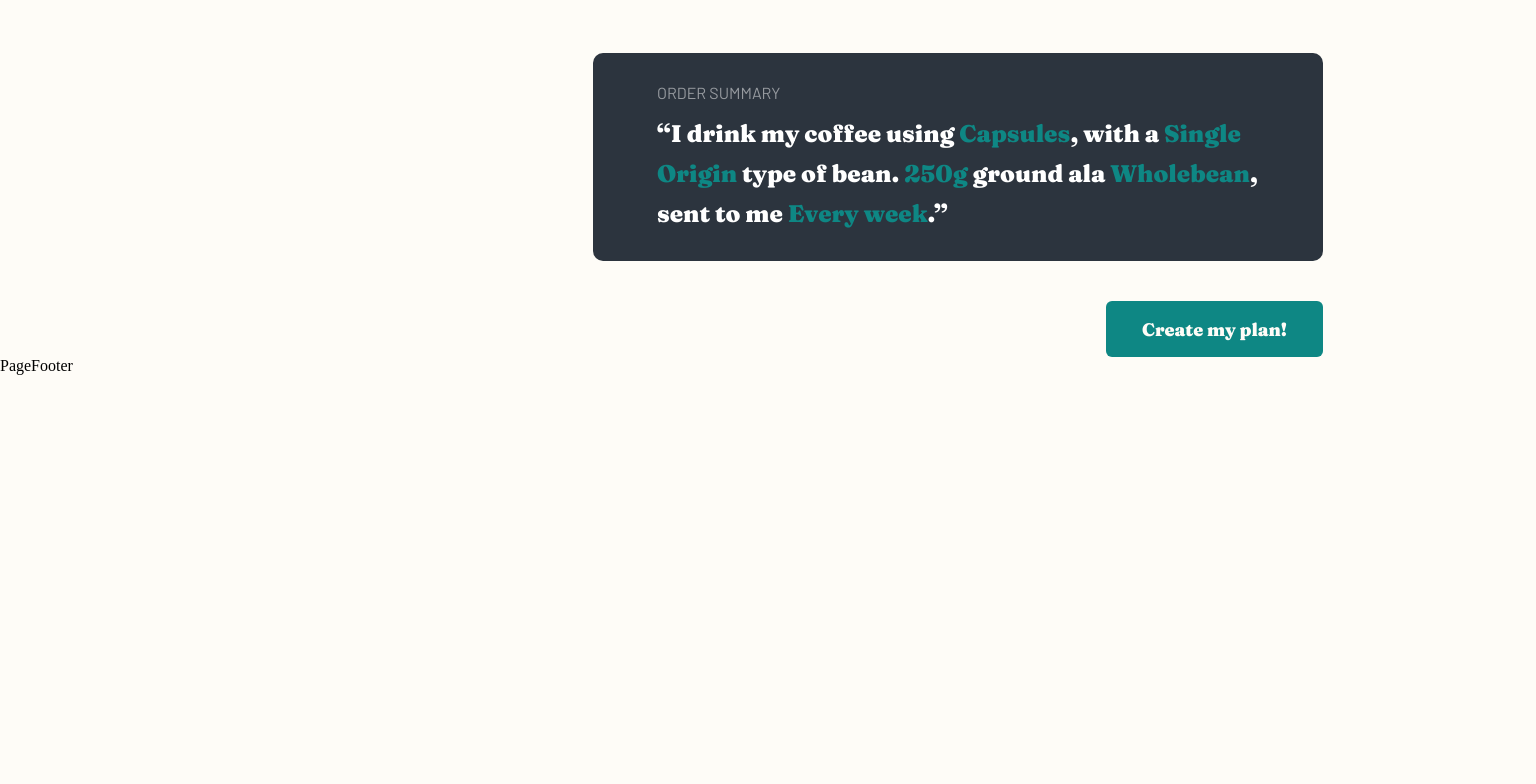
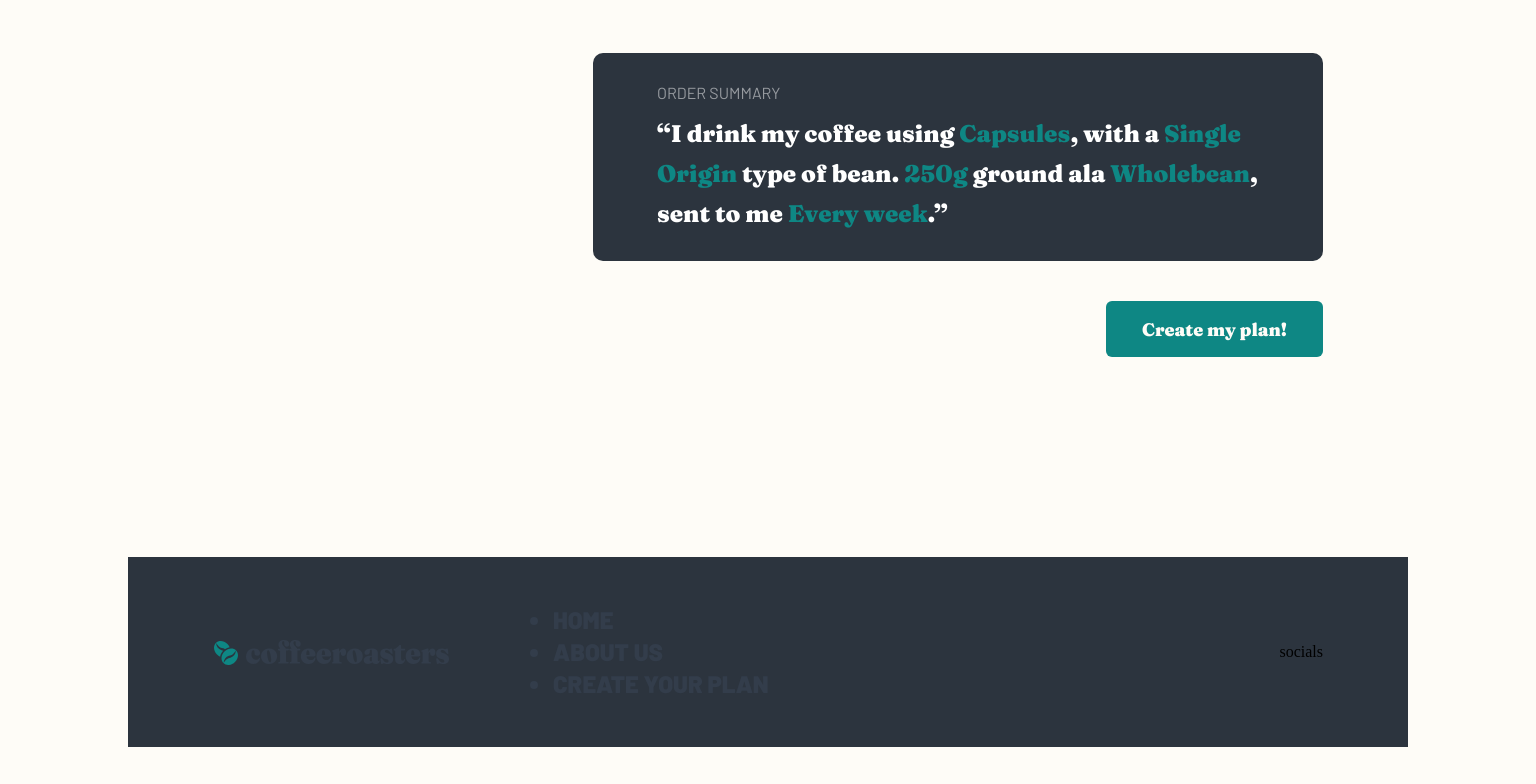
Before and after one commit to Marjolein-Kasman-de-Jong/coffeeroasters, a React (Vite) app: page /subscribe in a window 1536 px wide. Shown: the part 2015-2799 px from the top of the page. Before the commit the page ends 2390 px from the top, so only its background shows below. Built offline with nearby package versions, Linux system fonts and the light colour scheme.

Commit message:
Add page footer content

```diff
--- a/src/sections/page-footer/PageFooter.jsx
+++ b/src/sections/page-footer/PageFooter.jsx
@@ -1,10 +1,18 @@
+// Components
+import CompanyLogo from "../../components/company-logo/CompanyLogo";
+import NavLinks from "../../components/nav-links/NavLinks";
+
 // Styles
 import "./page-footer.css";
 
 export default function PageFooter() {
   return (
     <footer className="page-footer">
-        PageFooter
+        <div>
+          <CompanyLogo />
+          <NavLinks />
+        </div>
+        socials
     </footer>
   )
 }
--- a/src/sections/page-footer/page-footer.css
+++ b/src/sections/page-footer/page-footer.css
@@ -1,11 +1,55 @@
 .page-footer {
+    width: 87.2%;
+    max-width: 327px;
+    margin: 120px auto 72px auto;
+    padding: 54px;
     position: relative;
     z-index: -20;
+    display: flex;
+    flex-direction: column;
+    align-items: center;
+    gap: 48px;
+    background-color: var(--very-dark-grey-blue);
 }
 
 @media screen and (min-width: 768px) {
     .page-footer {
+        width: 89.58%;
+        max-width: unset;
+        margin: 144px auto 72px auto;
         position: unset;
         z-index: 0;
+        gap: 65px;
     }
 }
+
+@media screen and (min-width: 1440px) {
+    .page-footer {
+        width: 100%;
+        max-width: 1280px;
+        margin: 200px auto 88px auto;
+        padding: 47px 85px;
+        flex-direction: row;
+        justify-content: space-between;
+    }
+}
+
+.page-footer div {
+    display: flex;
+    flex-direction: column;
+    align-items: center;
+    gap: 48px;
+}
+
+@media screen and (min-width: 768px) {
+    .page-footer div {
+        gap: 32px;
+    }
+}
+
+@media screen and (min-width: 1440px) {
+    .page-footer div {
+        flex-direction: row;
+        gap: 103px;
+    }
+}
```
